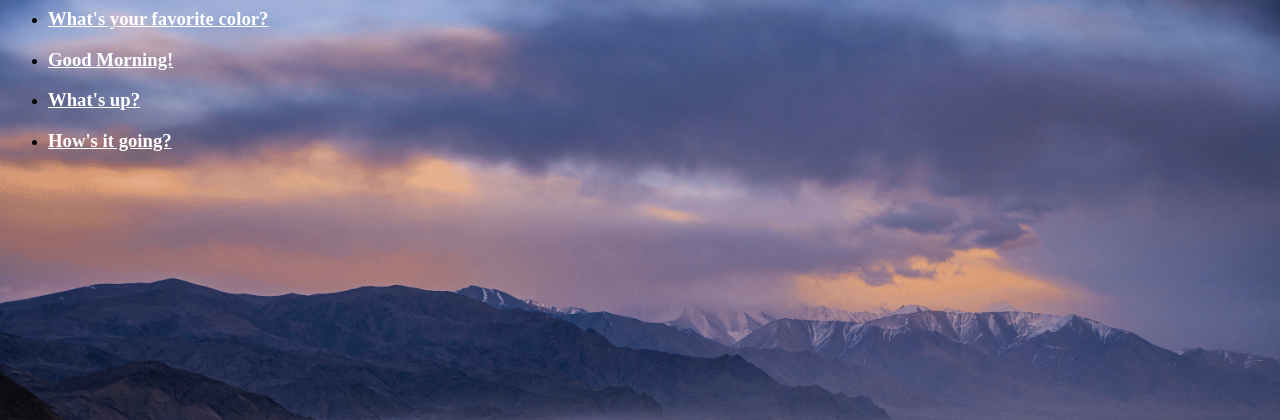
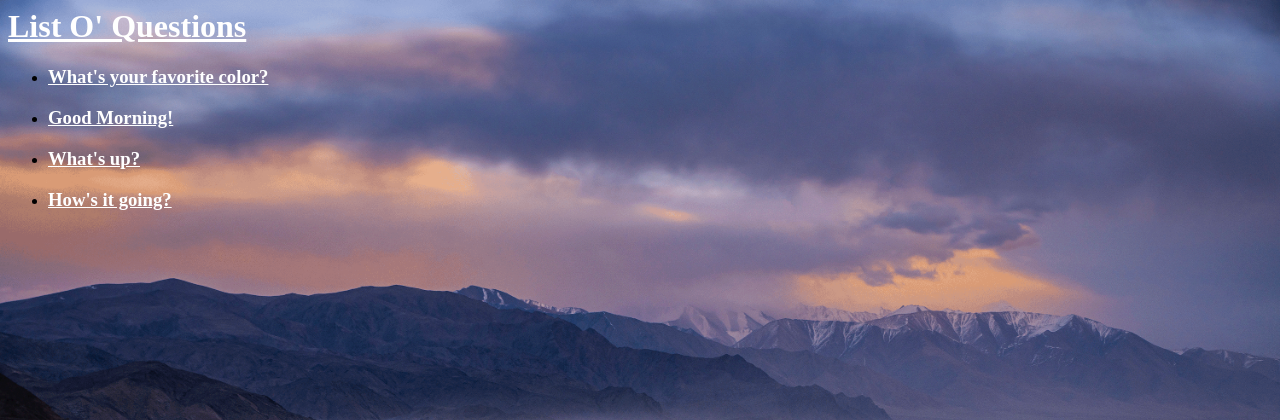
Before and after one commit to crasch0283/mysite, a Django app: page /polls/ in a window 1280 px wide. Shown: the top 420 px of the page. Run offline with Django 4.2, Linux system fonts and the light colour scheme; data comes from the database, SQL or seed files in the repository.

Commit message:
added header and styles for header in index;

```diff
--- a/polls/static/polls/style.css
+++ b/polls/static/polls/style.css
@@ -7,3 +7,8 @@ body {
 li a {
     color: white;
 }
+
+.homeHeader {
+    color: white;
+    text-decoration: underline;
+}
--- a/polls/templates/polls/index.html
+++ b/polls/templates/polls/index.html
@@ -7,6 +7,7 @@
 <link rel="stylesheet" type="text/css" href="{% static 'polls/style.css' %}">
 <script src="{% static 'polls/script.ts' %}"></script>
 
+<h1 class="homeHeader">List O' Questions</h1>
 {% if latest_question_list %}
     <ul>
     {% for question in latest_question_list %}
```
